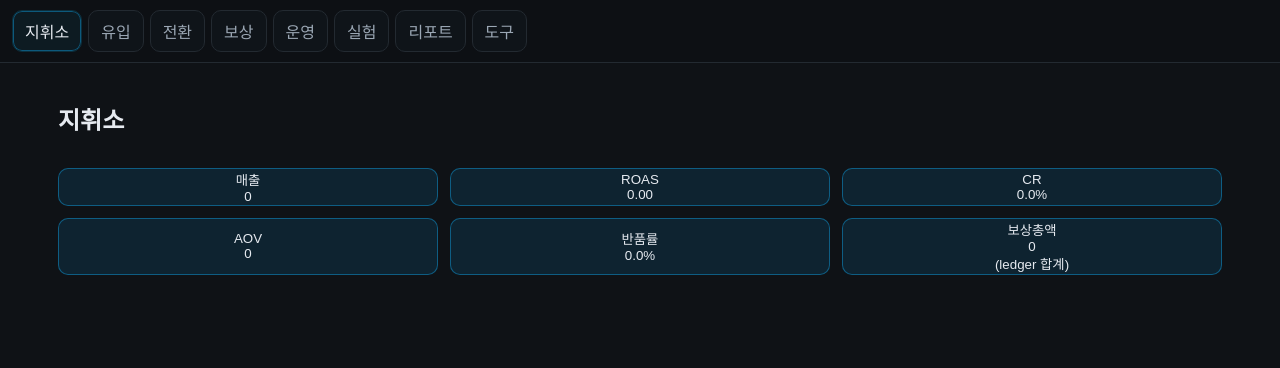
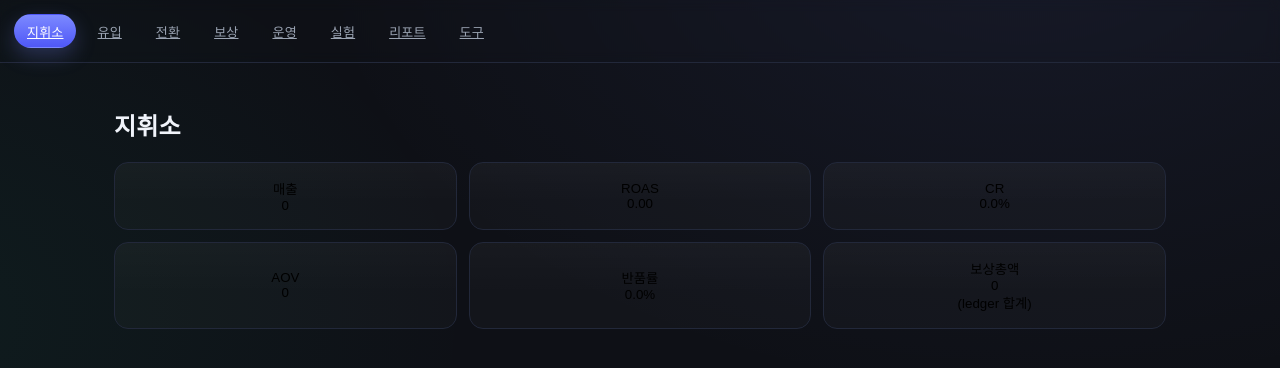
Before and after one commit to sht27363838-glitch/zp-v3.0, a Next.js app: page / in a window 1280 px wide. Shown: the top 368 px of the page. Built offline with nearby package versions, Linux system fonts and the light colour scheme.

Commit message:
Update globals.css

```diff
--- a/app/globals.css
+++ b/app/globals.css
@@ -1,99 +1,140 @@
-:root{
-  --bg:#0F1216; --panel:#161A1E; --border:#232A31;
-  --txt:#E6EAF0; --muted:#9BA7B4;
-  --accent:#0EA5E9; --success:#22C55E; --warn:#F59E0B; --danger:#EF4444; --info:#8B5CF6;
+/* app/globals.css - v3.4 UI/UX Refresh */
+@import './_styles/tokens.css';
+
+*{ box-sizing:border-box; }
+html,body{ height:100%; }
+body{
+  margin:0;
+  background: radial-gradient(1200px 800px at 80% -10%, rgba(124,137,255,.08), transparent 60%),
+              radial-gradient(1000px 700px at -10% 40%, rgba(30,201,149,.07), transparent 60%),
+              var(--bg);
+  color:var(--text);
+  font-family: var(--font);
+  letter-spacing:.2px;
+  -webkit-font-smoothing: antialiased;
+  -moz-osx-font-smoothing: grayscale;
 }
-*{box-sizing:border-box} html,body{height:100%}
-body{margin:0;background:var(--bg);color:var(--txt);font-family:Inter, Pretendard, system-ui, -apple-system, sans-serif}
-a{color:inherit;text-decoration:none}
 
 /* 레이아웃 공통 */
-.container{max-width:1200px;margin:0 auto;padding:18px}
-.stack{display:flex;flex-direction:column;gap:16px}
-.card{background:var(--panel);border:1px solid var(--border);border-radius:14px;padding:14px 16px}
-.row{display:flex;align-items:center}
-.gap{gap:10px}
-.muted{color:var(--muted);font-size:.9rem}
+.container{ max-width:1100px; margin: 0 auto; padding: 24px; }
+.section{ background: var(--panel); border:1px solid var(--line); border-radius: var(--radius-lg); box-shadow: var(--shadow); }
 
-/* 네비 */
-.nav{display:flex;gap:6px;overflow:auto;padding:10px 12px;border-bottom:1px solid var(--border);background:#0d1014;position:sticky;top:0;z-index:2}
-.nav .tab{padding:8px 12px;border:1px solid var(--border);border-radius:10px;background:#0f1419;color:var(--muted)}
-.nav .tab.active{background:#0d1b22;border-color:#0c2f3d;color:#E6EAF0;box-shadow:0 0 0 1px rgba(14,165,233,.45) inset}
+/* NAV */
+.nav{
+  display:flex; gap:8px; padding: 14px; border-bottom:1px solid var(--line);
+  position: sticky; top:0; backdrop-filter: blur(6px);
+}
+.nav .tab{
+  display:inline-flex; align-items:center; height:34px; padding: 0 12px;
+  border-radius: 999px; font-size: var(--fs-13); color:var(--muted);
+  border:1px solid transparent; transition: .18s ease;
+}
+.nav .tab:hover{ color:var(--text); background:rgba(255,255,255,.04); border-color:rgba(255,255,255,.06); }
+.nav .tab.active{ color:#fff; background: linear-gradient(180deg, var(--primary), var(--primary-700)); box-shadow: 0 8px 20px rgba(124,137,255,.25); }
 
-/* 버튼/배지(가독성 패치) */
-.btn{display:inline-flex;align-items:center;gap:6px;padding:8px 12px;border-radius:10px;border:1px solid var(--border);background:#0f1419;color:var(--txt);font-weight:600;cursor:pointer}
-.btn:hover{transform:translateY(-1px)}
-.btn.primary{background:#08222b;border-color:#0EA5E9}
-.btn.success{background:#0c2515;border-color:#22C55E}
-.btn.warn{background:#261a05;border-color:#F59E0B}
-.btn.danger{background:#2a0f12;border-color:#EF4444}
+/* 카드 / KPI */
+.card{
+  background: linear-gradient(180deg, var(--panel), var(--panel-2));
+  border:1px solid var(--line);
+  border-radius: var(--radius);
+  box-shadow: var(--shadow);
+  padding: 16px;
+}
+.kpi-grid{
+  display:grid;
+  grid-template-columns: repeat(6, minmax(0,1fr));
+  gap: var(--gap-2);
+}
+@media (max-width: 1024px){
+  .kpi-grid{ grid-template-columns: repeat(3, minmax(0,1fr)); }
+}
+@media (max-width: 640px){
+  .kpi-grid{ grid-template-columns: repeat(2, minmax(0,1fr)); }
+}
+.kpi-tile{
+  padding: 16px; border-radius: var(--radius);
+  background: linear-gradient(180deg, rgba(255,255,255,.02), transparent 60%), rgba(255,255,255,.02);
+  border:1px solid var(--line);
+}
+.kpi-label{ font-size: var(--fs-12); color: var(--muted); margin-bottom: 6px; }
+.kpi-value{ font-size: var(--fs-24); font-weight: 700; letter-spacing:.3px; }
 
-.badge{display:inline-flex;align-items:center;padding:6px 10px;border-radius:999px;border:1px solid var(--border);background:#12161b;color:#d8dee6;font-weight:700}
-.badge.success{background:#132516;border-color:#22C55E;color:#baf7cd}
-.badge.warn{background:#251d0b;border-color:#F59E0B;color:#ffe7b8}
-.badge.danger{background:#2a1213;border-color:#EF4444;color:#ffc7c9}
-.badge.info{background:#1a1530;border-color:#8B5CF6;color:#dfd4ff}
+/* 버튼 */
+.btn{
+  display:inline-flex; align-items:center; justify-content:center;
+  height: var(--btn-h); padding: var(--btn-pad); gap:8px;
+  border-radius: 10px; border:1px solid transparent;
+  background: rgba(255,255,255,.04); color:var(--text);
+  font-size: var(--fs-14); cursor:pointer; transition: .18s ease;
+}
+.btn:hover{ background: rgba(255,255,255,.07); }
+.btn:disabled{ opacity:.45; cursor:not-allowed; }
+.btn:focus-visible{ outline: none; box-shadow: var(--focus); }
 
-/* 표 */
-table{width:100%;border-collapse:collapse}
-th,td{padding:10px 12px;border-bottom:1px solid var(--border)}
-td.num{text-align:right}
-thead th{position:sticky;top:0;background:#151a1f}
+.btn.primary{ background: linear-gradient(180deg, var(--primary), var(--primary-700)); border-color: rgba(124,137,255,.35); }
+.btn.primary:hover{ filter: brightness(1.05); }
+.btn.ghost{ background: transparent; border-color: var(--line); color: var(--text); }
+.btn.ghost:hover{ background: rgba(255,255,255,.04); }
+.btn.success{ background: linear-gradient(180deg, #26d7a4, #16b784);}
+.btn.warn{ background: linear-gradient(180deg, #ffd36b, #f5c04e); color:#1a1400;}
+.btn.danger{ background: linear-gradient(180deg, #ff8080, #ff6b6b); }
 
-/* === v3.1-2: 전역 버튼/배지/포커스 토큰 === */
-:root{
-  --hud-bg:#0F1216;
-  --hud-panel:#161A1E;
-  --hud-text:#E6EAF0;
-  --hud-accent:#0EA5E9;
-  --hud-warn:#F59E0B;
-  --hud-success:#22C55E;
-  --hud-danger:#EF4444;
-  --ring: #0EA5E955;
+/* 배지 */
+.badge{
+  display:inline-flex; align-items:center; height:26px; padding:0 10px; border-radius:999px;
+  border:1px solid transparent; font-size: var(--fs-12); letter-spacing:.2px;
+  background: rgba(255,255,255,.06); color: var(--text);
 }
-html, body { background: var(--hud-bg); color: var(--hud-text); }
+.badge.warn{ background: rgba(245,192,78,.18); color:#ffd36b; border-color: rgba(245,192,78,.35); }
+.badge.danger{ background: rgba(255,107,107,.16); color:#ff8f8f; border-color: rgba(255,107,107,.3); }
+.badge.success{ background: rgba(30,201,149,.16); color:#6ff0c7; border-color: rgba(30,201,149,.35); }
 
-button, .btn {
-  border-radius: 10px; border: 1px solid color-mix(in srgb, var(--hud-accent) 45%, transparent);
-  background: color-mix(in srgb, var(--hud-accent) 12%, transparent);
-  color: var(--hud-text); outline: none; transition: border-color .15s, background .15s, transform .02s;
+/* 인풋 */
+input, select, textarea{
+  height: 38px; padding: 0 12px; border-radius: 10px;
+  border:1px solid var(--line); background: rgba(255,255,255,.03);
+  color:var(--text); font-size: var(--fs-14);
 }
-button:hover, .btn:hover { border-color: color-mix(in srgb, var(--hud-accent) 70%, transparent); background: color-mix(in srgb, var(--hud-accent) 22%, transparent); }
-button:active, .btn:active { transform: translateY(1px) }
-button:focus-visible, .btn:focus-visible { box-shadow: 0 0 0 3px var(--ring); }
+input:focus, select:focus, textarea:focus{ outline: none; box-shadow: var(--focus); }
 
-.badge, .tag {
-  display: inline-block; padding: 6px 10px; border-radius: 999px; font-size: 12px;
-  border: 1px solid #3b4046; background: #20252b; color: var(--hud-text);
+/* 테이블 */
+.table{ width:100%; border-collapse: separate; border-spacing:0; }
+.table th, .table td{
+  height: var(--row-h); padding: var(--table-pad); text-align: left; border-bottom:1px solid var(--line);
 }
-.badge.warn { border-color: var(--hud-warn); color: var(--hud-warn); }
-.badge.ok   { border-color: var(--hud-success); color: var(--hud-success); }
-.badge.dng  { border-color: var(--hud-danger); color: var(--hud-danger); }
+.table th{ color: var(--muted); font-size: var(--fs-12); font-weight: 600; }
+.table tr:hover td{ background: rgba(255,255,255,.03); }
 
-:disabled, [aria-disabled="true"] { opacity: .45; cursor: not-allowed; }
+/* 모달(이미 쓰는 클래스가 있다면 그대로 적용됨) */
+.modal-backdrop{
+  position: fixed; inset:0; background: rgba(0,0,0,.45);
+  display:flex; align-items:center; justify-content:center; z-index: 50;
+}
+.modal{
+  width: min(720px, 92vw);
+  background: var(--panel);
+  border:1px solid var(--line);
+  border-radius: var(--radius-lg);
+  box-shadow: var(--shadow);
+  padding: 18px;
+  animation: pop .14s ease;
+}
+@keyframes pop{ from { transform: translateY(6px) scale(.98); opacity:0 } to { transform: translateY(0) scale(1); opacity:1 } }
 
-/* === Buttons (global) === */
-.btn{font:inherit;border:1px solid var(--border);background:var(--panel);color:var(--txt);
-  border-radius:10px;padding:8px 12px;cursor:pointer;transition:background .16s,border-color .16s,transform .08s}
-.btn:hover{background:#1b2127}
-.btn:active{transform:translateY(1px)}
-.btn:focus-visible{outline:3px solid var(--accent);outline-offset:2px}
-.btn[disabled], .btn.disabled{opacity:.45;cursor:not-allowed}
-.btn.primary{background:var(--accent);border-color:var(--accent);color:#0b0f14}
-.btn.primary:hover{filter:brightness(1.05)}
-.btn.ghost{background:transparent}
+/* 스켈레톤 */
+.skeleton{
+  border-radius: 8px; background: linear-gradient(90deg, rgba(255,255,255,.06), rgba(255,255,255,.12), rgba(255,255,255,.06));
+  background-size: 200% 100%; animation: shine 1.2s linear infinite;
+  height: var(--row-h);
+}
+@keyframes shine{ 0%{ background-position: 200% 0 } 100%{ background-position: -200% 0 } }
 
-/* === Badges (global) === */
-.badge{display:inline-block;padding:2px 8px;border-radius:12px;border:1px solid var(--border);
-  background:#151A1F;color:var(--txt);font-size:12px;margin-right:6px}
-.badge.info{border-color:#8B5CF6;background:rgba(139,92,246,.12);color:#C4B5FD}
-.badge.warn{border-color:#F59E0B;background:rgba(245,158,11,.12);color:#FCD34D}
-.badge.danger{border-color:#EF4444;background:rgba(239,68,68,.12);color:#FCA5A5}
+/* 유틸 */
+.row{ display:flex; align-items:center; justify-content: space-between; gap: var(--gap); }
+.muted{ color: var(--muted); }
+.sep{ height:1px; background:var(--line); margin: var(--gap-2) 0; }
+.scroll{ max-height: 480px; overflow:auto; border-radius: var(--radius); border:1px solid var(--line); }
 
-/* === Table (league) === */
-table.league{width:100%;border-collapse:collapse}
-table.league th, table.league td{padding:8px 10px;border-bottom:1px solid var(--border);text-align:right}
-table.league th:first-child, table.league td:first-child{text-align:left}
-
-/* Page wrapper */
-.page{display:flex;flex-direction:column;gap:12px}
+/* 기존 클래스 보강(호환 유지) */
+.kpi .label, .kpi-label{ color: var(--muted); }
+.kpi .value, .kpi-value{ font-weight:700; }
```
